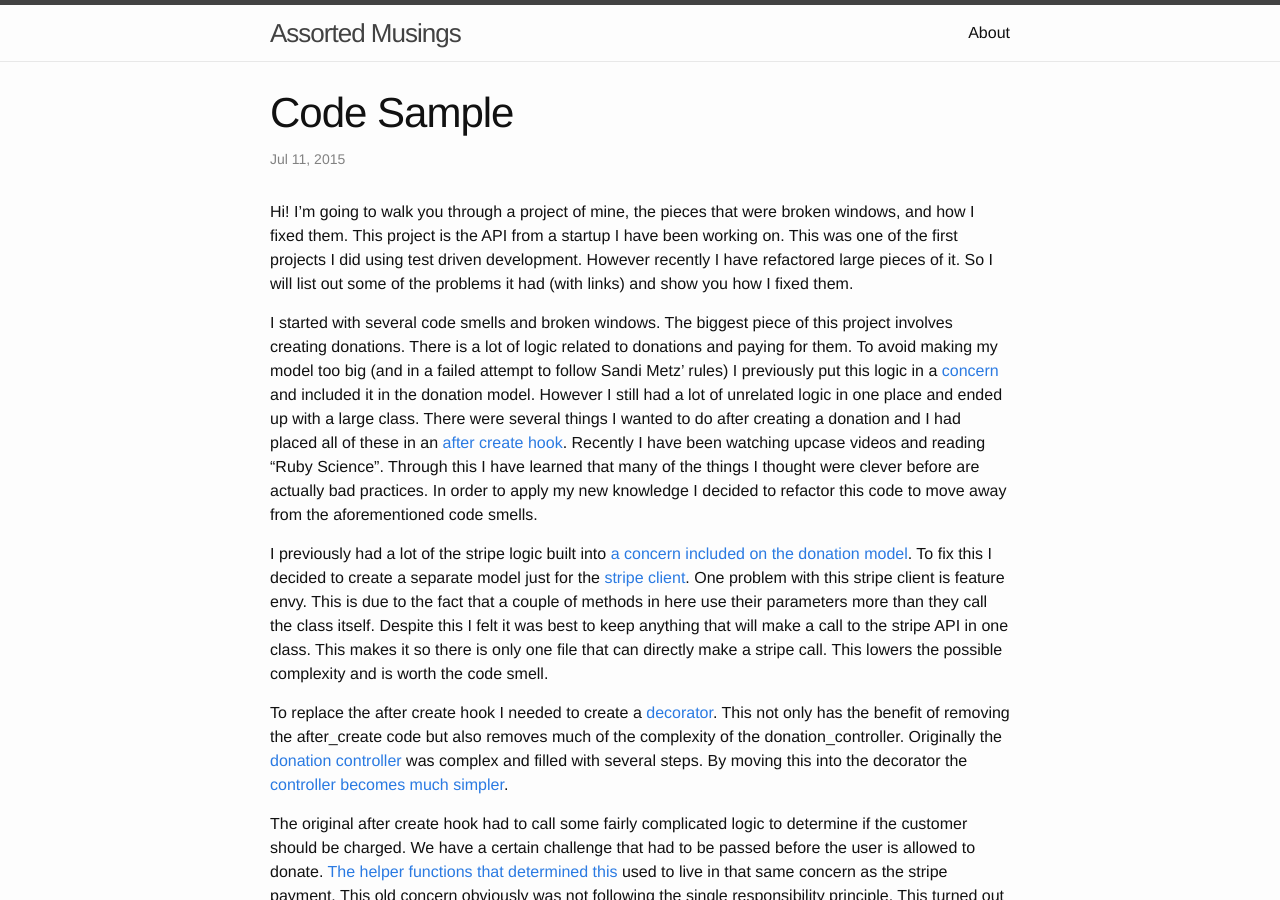
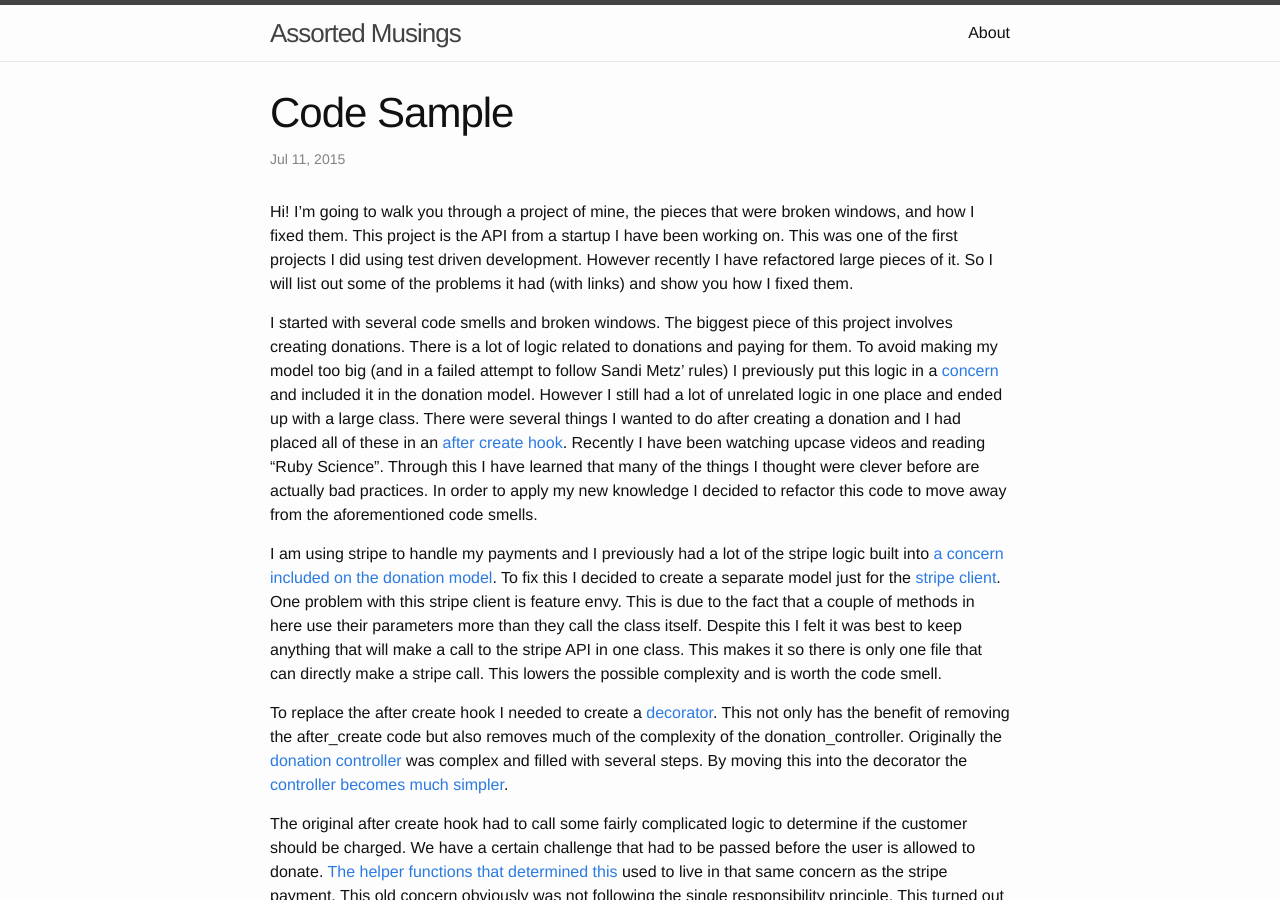
Before and after one commit to frasermince/frasermince.github.io, a Jekyll site: the page built from _posts/2015-07-11-code-sample.markdown, in a window 1280 px wide and 900 px high. Built offline with Jekyll 4.4.1, drawn with Linux system fonts in a browser that asks for light colours.

Commit message:
Explain stripe usage.

```diff
--- a/_posts/2015-07-11-code-sample.markdown
+++ b/_posts/2015-07-11-code-sample.markdown
@@ -8,7 +8,7 @@ Hi! I'm going to walk you through a project of mine, the pieces that were broken
 
 I started with several code smells and broken windows. The biggest piece of this project involves creating donations. There is a lot of logic related to donations and paying for them. To avoid making my model too big (and in a failed attempt to follow Sandi Metz' rules) I previously put this logic in a [concern][pledgeable] and included it in the donation model. However I still had a lot of unrelated logic in one place and ended up with a large class. There were several things I wanted to do after creating a donation and I had placed all of these in an [after create hook][after]. Recently I have been watching upcase videos and reading "Ruby Science". Through this I have learned that many of the things I thought were clever before are actually bad practices. In order to apply my new knowledge I decided to refactor this code to move away from the aforementioned code smells.
 
-I previously had a lot of the stripe logic built into [a concern included on the donation model][create_subscription]. To fix this I decided to create a separate model just for the [stripe client][stripe_client]. One problem with this stripe client is feature envy. This is due to the fact that a couple of methods in here use their parameters more than they call the class itself. Despite this I felt it was best to keep anything that will make a call to the stripe API in one class. This makes it so there is only one file that can directly make a stripe call. This lowers the possible complexity and is worth the code smell.
+I am using stripe to handle my payments and I previously had a lot of the stripe logic built into [a concern included on the donation model][create_subscription]. To fix this I decided to create a separate model just for the [stripe client][stripe_client]. One problem with this stripe client is feature envy. This is due to the fact that a couple of methods in here use their parameters more than they call the class itself. Despite this I felt it was best to keep anything that will make a call to the stripe API in one class. This makes it so there is only one file that can directly make a stripe call. This lowers the possible complexity and is worth the code smell.
 
 To replace the after create hook I needed to create a [decorator][decorator]. This not only has the benefit of removing the after_create code but also removes much of the complexity of the donation_controller. Originally the [donation controller][old_donation_controller] was complex and filled with several steps. By moving this into the decorator the [controller becomes much simpler][new_donation_controller].
 
```
